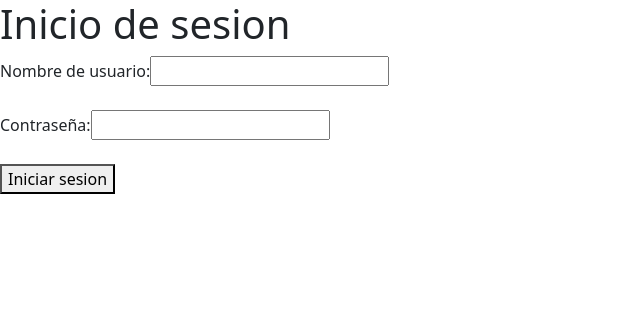
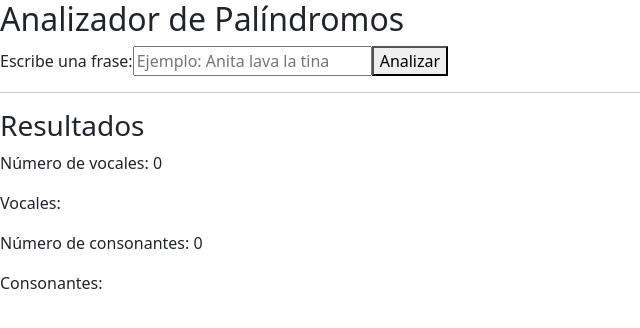
Before and after one commit to IEVN1001-21000426/IntroAngular, an Angular app: page / in a window 1280 px wide. Shown: the top 328 px of the page, without its empty margins (0-640 px from the left). Built offline with nearby package versions, Linux system fonts and the light colour scheme.

Commit message:
3 ejercicios 27/09/2026

```diff
--- /dev/null
+++ b/src/app/3_ejercicios/palindromos/palindromos.html
@@ -0,0 +1,43 @@
+<h2>Analizador de Palíndromos</h2>
+
+<div>
+    <label>Escribe una frase:</label>
+
+    <input
+        type="text"
+        [(ngModel)]="frase"
+        placeholder="Ejemplo: Anita lava la tina"
+    >
+
+    <button (click)="analizar()">
+        Analizar
+    </button>
+</div>
+
+<hr>
+
+<h3>Resultados</h3>
+
+<p>
+    Número de vocales: {{ numeroVocales }}
+</p>
+
+<p>
+    Vocales: {{ vocales }}
+</p>
+
+<p>
+    Número de consonantes: {{ numeroConsonantes }}
+</p>
+
+<p>
+    Consonantes: {{ consonantes }}
+</p>
+
+<p *ngIf="esPalindromo">
+    La cadena es un palíndromo.
+</p>
+
+<p *ngIf="!esPalindromo && frase">
+    La cadena no es un palíndromo.
+</p>
--- /dev/null
+++ b/src/app/3_ejercicios/palindromos/palindromos.ts
@@ -0,0 +1,85 @@
+import { Component } from '@angular/core';
+
+@Component({
+  selector: 'app-palindromos',
+  standalone: false,
+  templateUrl: './palindromos.html',
+})
+export class Palindromos {
+frase: string = '';
+
+  numeroVocales: number = 0;
+  numeroConsonantes: number = 0;
+
+  vocales: string = '';
+  consonantes: string = '';
+
+  esPalindromo: boolean = false;
+
+  analizar() {
+
+
+    this.numeroVocales = 0;
+    this.numeroConsonantes = 0;
+    this.vocales = '';
+    this.consonantes = '';
+
+    let cadena: string = '';
+
+
+    for (let i = 0; this.frase[i] !== undefined; i++) {
+
+      let letra = this.frase[i];
+
+      if (letra === 'A') letra = 'a';
+      if (letra === 'E') letra = 'e';
+      if (letra === 'I') letra = 'i';
+      if (letra === 'O') letra = 'o';
+      if (letra === 'U') letra = 'u';
+
+
+      if (
+        letra === 'a' ||
+        letra === 'e' ||
+        letra === 'i' ||
+        letra === 'o' ||
+        letra === 'u'
+      )
+      {
+
+        this.numeroVocales++;
+        this.vocales = this.vocales + letra;
+
+      } else {
+
+        if (
+          (letra >= 'a' && letra <= 'z') ||
+          (letra >= 'A' && letra <= 'Z')
+        ) {
+
+          this.numeroConsonantes++;
+          this.consonantes = this.consonantes + letra;
+        }
+      }
+
+      if (letra !== ' ') {
+        cadena = cadena + letra;
+      }
+    }
+
+    let cantidad: number = 0;
+
+    while (cadena[cantidad] !== undefined) {
+      cantidad++;
+    }
+
+    this.esPalindromo = true;
+
+    for (let i = 0; i < cantidad; i++) {
+
+      if (cadena[i] !== cadena[cantidad - 1 - i]) {
+        this.esPalindromo = false;
+      }
+    }
+  }
+}
--- a/src/app/app.html
+++ b/src/app/app.html
@@ -23,6 +23,7 @@
  <hr> -->
  <!--<app-heroes-list></app-heroes-list>-->
  <!--<app-areas></app-areas>-->
- <app-usuarios></app-usuarios>
+ <!--<app-usuarios></app-usuarios>-->
+ <app-palindromos></app-palindromos>
 </body>
 </html>
```
Also changed, not shown: src/app/app-module.ts (+6 -4 lines), src/app/3_ejercicios/areas/areas.html (renamed from src/app/formularios/areas/areas.html), src/app/3_ejercicios/areas/areas.ts (renamed from src/app/formularios/areas/areas.ts), src/app/3_ejercicios/usuarios/usuarios.html (renamed from src/app/formularios/usuarios/usuarios.html), src/app/3_ejercicios/usuarios/usuarios.ts (renamed from src/app/formularios/usuarios/usuarios.ts).
